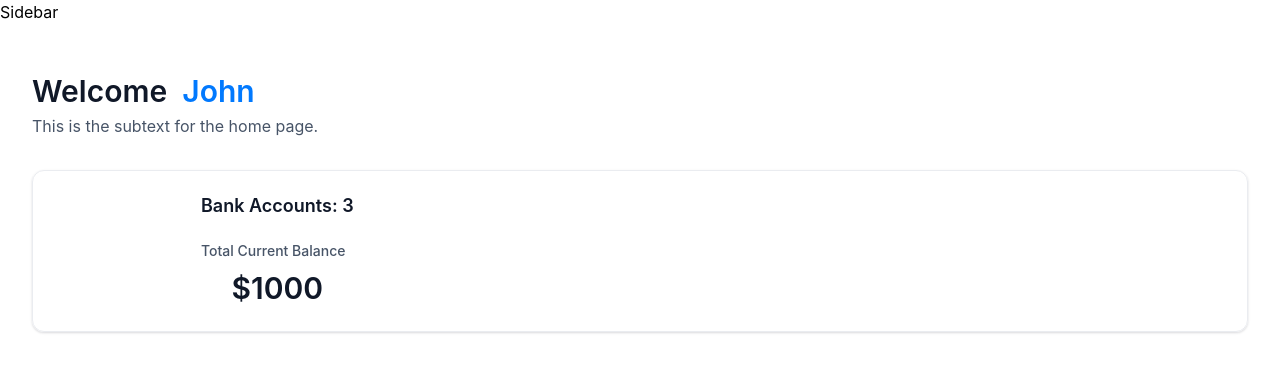
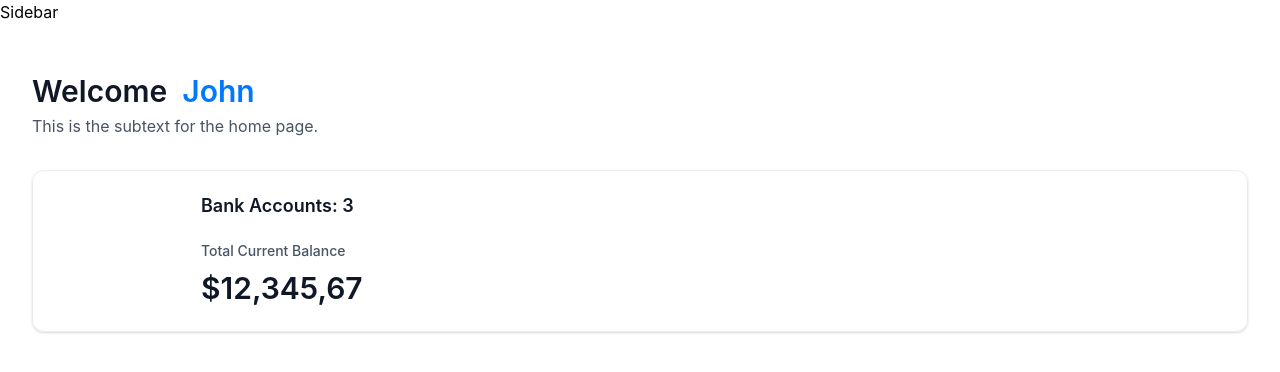
Before and after one commit to fantom26/banking-app, a Next.js app: page / in a window 1280 px wide. Shown: the top 372 px of the page. Built offline with nearby package versions, Linux system fonts and the light colour scheme.

Commit message:
feat: add animated counter for balance value

```diff
--- a/app/(root)/page.tsx
+++ b/app/(root)/page.tsx
@@ -11,7 +11,7 @@ const Home = () => {
                         Welcome
                         <span className="text-bankGradient">&nbsp; {user.firstName}</span>
                         </>} subtext="This is the subtext for the home page." />
-                        <TotalBalanceBox accounts={[]} totalBanks={3} totalCurrentBalance={1000} />
+                        <TotalBalanceBox accounts={[]} totalBanks={3} totalCurrentBalance={12345.67} />
                 </header>
             </div>
         </section>
--- /dev/null
+++ b/components/AnimatedCounter.tsx
@@ -0,0 +1,16 @@
+import CountUp from "react-countup"
+
+const AnimatedCounter = ({amount}: {amount: number}) => {
+  return (
+    <>
+        <CountUp
+            decimals={2}
+            decimal=","
+            prefix="$"
+            end={amount}
+        />
+    </>
+  )
+}
+
+export default AnimatedCounter
--- a/components/TotalBalanceBox.tsx
+++ b/components/TotalBalanceBox.tsx
@@ -1,3 +1,7 @@
+'use client'
+
+import AnimatedCounter from "./AnimatedCounter"
+
 const TotalBalanceBox = ({accounts = [], totalBanks, totalCurrentBalance}: TotalBalanceBoxProps) => {
   return (
     <section className="total-balance">
@@ -8,7 +12,7 @@ const TotalBalanceBox = ({accounts = [], totalBanks, totalCurrentBalance}: Total
             <h2 className="header-2">Bank Accounts: {totalBanks}</h2>
             <div className="flex flex-col gap-2">
                 <p className="total-balance-label">Total Current Balance</p>
-                <p className="total-balance-amount flex-center gap-2">${totalCurrentBalance}</p>
+                <p className="total-balance-amount flex-center gap-2"><AnimatedCounter amount={totalCurrentBalance} /></p>
             </div>
         </div>
     </section>
--- a/package.json
+++ b/package.json
@@ -17,6 +17,7 @@
     "next": "16.3.8",
     "query-string": "^9.5.1",
     "react": "19.2.8",
+    "react-countup": "^6.5.3",
     "react-dom": "19.2.8",
     "shadcn": "^4.21.1",
     "tailwind-merge": "^3.7.0",
```
Also changed, not shown: 1 other file (tests, documents, lock files or other folders).
